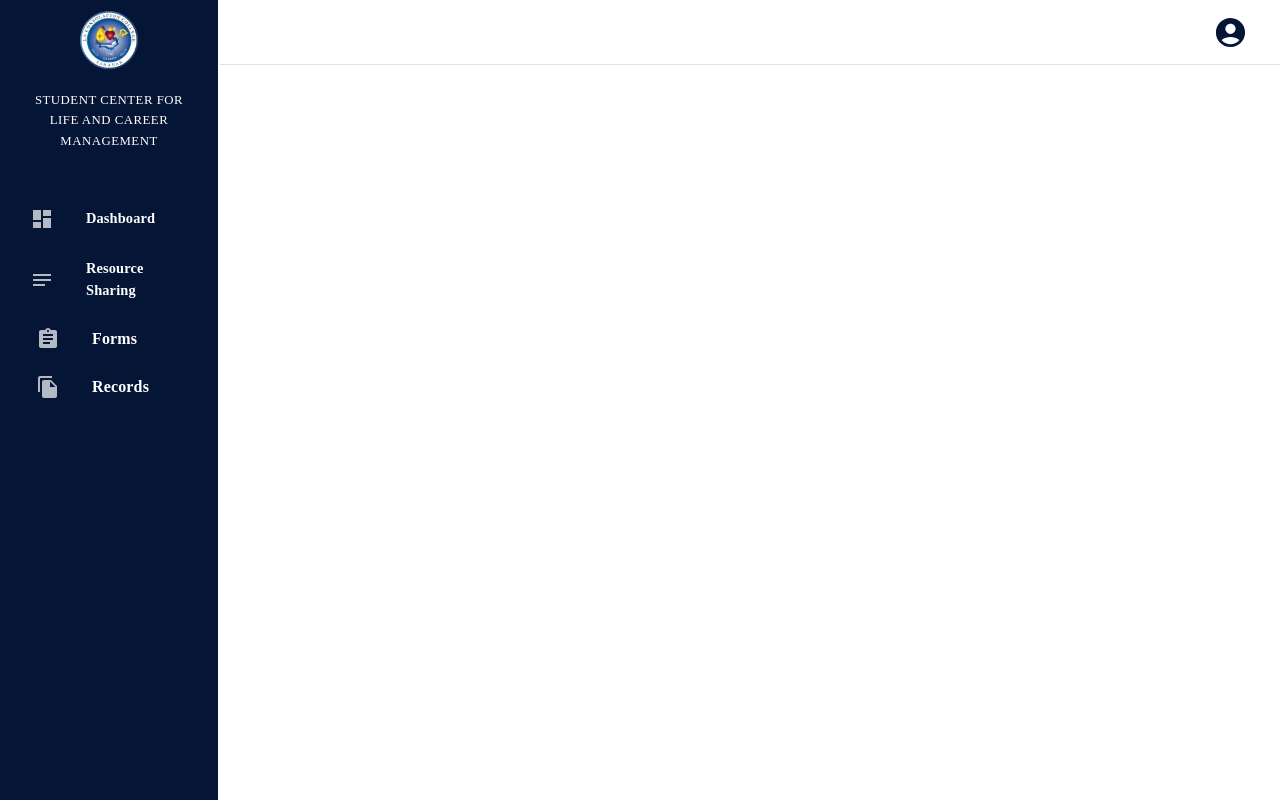
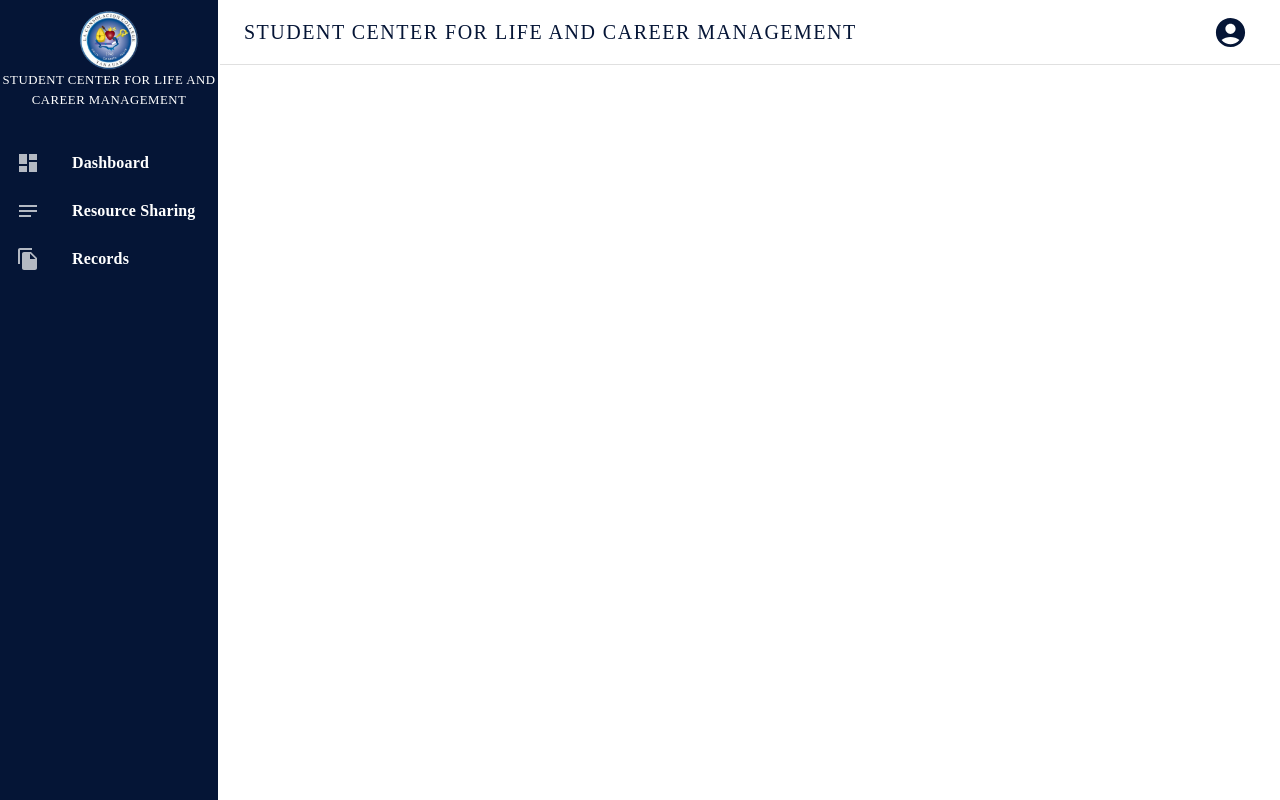
Before and after one commit to Art-Cedrick/SCLCM_FRONTEND, a React (Create React App) app: page /psychometrician in a window 1280 px wide. Built offline with nearby package versions, Linux system fonts and the light colour scheme; sample sign-in values are in the browser's storage.

Commit message:
refactor: change the navbar theme and psycho btn and sort

```diff
--- a/src/components/NavBarPsych.js
+++ b/src/components/NavBarPsych.js
@@ -1,26 +1,28 @@
-import * as React from "react";
+import AccountCircle from "@mui/icons-material/AccountCircle";
+import DashboardIcon from "@mui/icons-material/Dashboard";
+import MenuIcon from "@mui/icons-material/Menu";
+import NotesIcon from "@mui/icons-material/Notes";
+import {
+  IconButton,
+  Menu,
+  MenuItem,
+  useMediaQuery,
+} from "@mui/material";
+import AppBar from "@mui/material/AppBar";
 import Box from "@mui/material/Box";
+import CssBaseline from "@mui/material/CssBaseline";
 import Drawer from "@mui/material/Drawer";
-import AppBar from "@mui/material/AppBar";
-import CssBaseline from "@mui/material/CssBaseline";
-import Toolbar from "@mui/material/Toolbar";
 import List from "@mui/material/List";
-import { Link, useLocation } from "react-router-dom";
-import Typography from "@mui/material/Typography";
 import ListItem from "@mui/material/ListItem";
 import ListItemButton from "@mui/material/ListItemButton";
 import ListItemIcon from "@mui/material/ListItemIcon";
 import ListItemText from "@mui/material/ListItemText";
-import DashboardIcon from '@mui/icons-material/Dashboard';
-import AssignmentIcon from '@mui/icons-material/Assignment';
-import NotesIcon from '@mui/icons-material/Notes';
-import MenuIcon from "@mui/icons-material/Menu";
-import AccountCircle from "@mui/icons-material/AccountCircle";
-import { IconButton, Menu, MenuItem, useMediaQuery } from "@mui/material";
+import Toolbar from "@mui/material/Toolbar";
+import Typography from "@mui/material/Typography";
+import * as React from "react";
+import { Link, useLocation } from "react-router-dom";
+import ActiveRecordDropdown from "./ActiveRecordDropdown";
 import file from "./images/file.png";
-import FileCopyIcon from "@mui/icons-material/FileCopy";
-import DropdownMenu from "./FormDropdown";
-import ActiveRecordDropdown from "./ActiveRecordDropdown";
 
 const NavBarPsych = (props) => {
   const { drawerWidth = 260, content } = props;
@@ -47,10 +49,35 @@ const NavBarPsych = (props) => {
   };
 
   const menuItems = [
-    { text: "Dashboard", icon: <DashboardIcon />, link: "/psychometrician/dashboard", menu: false, mc: null },
-    { text: "Resource Sharing", icon: <NotesIcon />, link: "/psychometrician/resourcesharing", menu: false, mc: null },
-    // { text: "Forms", icon: <AssignmentIcon />, link: "/psychometrician/psychometrician_forms", menu: false, mc: <DropdownMenu selectedItem={selectedItem}  /> },
-    // { text: "Records", icon: <FileCopyIcon />, link: "/psychometrician/psychometrician_records", menu: false, mc: null },
+    {
+      text: "Dashboard",
+      icon: <DashboardIcon />,
+      link: "/psychometrician/dashboard",
+      menu: false,
+      mc: null,
+    },
+    {
+      text: "Resource Sharing",
+      icon: <NotesIcon />,
+      link: "/psychometrician/resourcesharing",
+      menu: false,
+      mc: null,
+    },
+    // Uncomment and update the following if needed:
+    // {
+    //   text: "Forms",
+    //   icon: <AssignmentIcon />,
+    //   link: "/psychometrician/psychometrician_forms",
+    //   menu: false,
+    //   mc: <DropdownMenu selectedItem={selectedItem} />,
+    // },
+    // {
+    //   text: "Records",
+    //   icon: <FileCopyIcon />,
+    //   link: "/psychometrician/psychometrician_records",
+    //   menu: false,
+    //   mc: null,
+    // },
   ];
 
   const isMobile = useMediaQuery("(max-width: 768px)");
@@ -67,15 +94,20 @@ const NavBarPsych = (props) => {
   };
 
   const myDrawer = (
-    <Box sx={{  backgroundColor: "rgba(5, 21, 54, 255)",
+    <Box
+      sx={{
+        backgroundColor: "rgb(5, 21, 54)",
         height: "100vh",
-        width: "100%",
         color: "#ffffff",
         position: "relative",
-        padding: "0 20px",
-      }}>
+      }}
+    >
       <Toolbar>
-        <img src={file} alt="logo" style={{ width: 60, height: 60, margin: "10px auto 0" }} />
+        <img
+          src={file}
+          alt="logo"
+          style={{ width: 60, height: 60, margin: "10px auto 0" }}
+        />
       </Toolbar>
       <Typography
         variant="h6"
@@ -86,12 +118,9 @@ const NavBarPsych = (props) => {
           letterSpacing: 0.5,
           fontFamily: "'Rozha One'",
           fontSize: "0.8rem",
-                marginTop: "20px",
-                marginBottom: "15px",
           "&:hover": {
             color: "#1E90FF",
             cursor: "pointer",
-                  onClick: "/counselor/dashboard"
           },
         }}
       >
@@ -106,16 +135,14 @@ const NavBarPsych = (props) => {
               selected={item.link === path}
               onClick={() => handleMenuItemClick(item.link)}
               sx={{
-                padding: "10px", // Add padding to selected item
                 "&.Mui-selected": {
-                  backgroundColor: "#ffffff", // White background for selected item
-                  borderTopLeftRadius: "20px", // Round only the left side
-                  borderBottomLeftRadius: "20px", // Round only the left side
-                  borderTopRighttRadius: "20px", // Round only the left side
-                  borderBottomRightRadius: "20px", // Round only the left side
-                  color: "#000", // Change text color to black when selected
+                  backgroundColor: "#ffffff",
+                  borderTopLeftRadius: "20px",
+                  borderBottomLeftRadius: "20px",
+                  // Removing right-side rounding if only the left side should be rounded
+                  color: "#000",
                   "& .MuiListItemIcon-root": {
-                    color: "#000", // Change icon color to black for selected item
+                    color: "#000",
                   },
                 },
                 ...(item.text === "Dashboard" && { marginTop: "20px" }),
@@ -137,19 +164,38 @@ const NavBarPsych = (props) => {
               <ListItemIcon sx={{ color: "rgba(255, 255, 255, 0.7)" }}>
                 {item.icon}
               </ListItemIcon>
-              <ListItemText primary={item.text} primaryTypographyProps={{ sx: { fontWeight: "bold", fontFamily: "'Rozha One'", fontSize: ".9rem" } }} />
+              <ListItemText
+                primary={item.text}
+                primaryTypographyProps={{
+                  sx: {
+                    fontWeight: "bold",
+                    fontFamily: "'Rozha One'",
+                    fontSize: "1rem",
+                  },
+                }}
+              />
             </ListItemButton>
           </ListItem>
         ))}
-         <ListItem disablePadding>
-          <DropdownMenu pathname={path} />
-        </ListItem>
         <ListItem disablePadding>
           <ActiveRecordDropdown pathname={path} />
         </ListItem>
       </List>
     </Box>
   );
+
+  const getTitle = () => {
+    switch (path) {
+      case "/psychometrician/dashboard":
+        return "Dashboard";
+      case "/psychometrician/resourcesharing":
+        return "Resource Sharing";
+      case "/psychometrician/psychometrician_records":
+        return "Records";
+      default:
+        return "Student Center for Life and Career Management";
+    }
+  };
 
   return (
     <Box sx={{ display: "flex" }}>
@@ -162,38 +208,41 @@ const NavBarPsych = (props) => {
           backgroundColor: "#ffffff",
           boxShadow: "none",
           borderBottom: "1px solid #E0E0E0",
-          color: "rgba(5, 21, 54, 255)",
+          color: "rgb(5, 21, 54)",
           zIndex: 1200,
         }}
       >
         <Toolbar sx={{ display: "flex", justifyContent: "space-between" }}>
           <Box sx={{ display: "flex", alignItems: "center" }}>
             {isMobile && (
-              <IconButton color="inherit" onClick={handleDrawerToggle} sx={{ mr: 2 }}>
-                <MenuIcon sx={{ color: "rgba(5, 21, 54, 255)" }} />
+              <IconButton
+                color="inherit"
+                onClick={handleDrawerToggle}
+                sx={{ mr: 2 }}
+              >
+                <MenuIcon sx={{ color: "rgb(5, 21, 54)" }} />
               </IconButton>
             )}
-            {/* <Typography
+            <Typography
               variant="h6"
               component="div"
               sx={{
-                fontWeight: "bold",
-                color: "rgba(5, 21, 54, 255)",
+                color: "rgb(5, 21, 54)",
                 textTransform: "uppercase",
                 letterSpacing: 1.5,
                 fontFamily: "'Rozha One'",
                 fontSize: "1.25rem",
-                "&:hover": {
-                  color: "#1E90FF",
-                  cursor: "pointer",
-                },
               }}
             >
-              Student Center for Life and Career Management
-            </Typography> */}
+              {getTitle()}
+            </Typography>
           </Box>
           <Box>
-            <IconButton color="inherit" onClick={handleProfileMenuOpen} sx={{ color: "rgba(5, 21, 54, 255)" }}>
+            <IconButton
+              color="inherit"
+              onClick={handleProfileMenuOpen}
+              sx={{ color: "rgb(5, 21, 54)" }}
+            >
               <AccountCircle fontSize="large" />
             </IconButton>
             <Menu
@@ -219,7 +268,7 @@ const NavBarPsych = (props) => {
           "& .MuiDrawer-paper": {
             width: drawerWidth,
             boxSizing: "border-box",
-            backgroundColor: "rgba(5, 21, 54, 255)",
+            backgroundColor: "rgb(5, 21, 54)",
             borderRight: "2px solid #ffffff",
           },
         }}
@@ -227,7 +276,17 @@ const NavBarPsych = (props) => {
         {myDrawer}
       </Drawer>
 
-      <Box component="main" sx={{ flexGrow: 1, bgcolor: "#ffffff", p: 3, minHeight: "100vh", height: "100%", overflow: "auto" }}>
+      <Box
+        component="main"
+        sx={{
+          flexGrow: 1,
+          bgcolor: "#ffffff",
+          p: 3,
+          minHeight: "100vh",
+          height: "100%",
+          overflow: "auto",
+        }}
+      >
         <Toolbar />
         {content}
       </Box>
--- a/src/components/NavBarStudent.js
+++ b/src/components/NavBarStudent.js
@@ -17,7 +17,7 @@ import NotesIcon from "@mui/icons-material/Notes";
 import MenuIcon from "@mui/icons-material/Menu";
 import AccountCircle from "@mui/icons-material/AccountCircle";
 import { IconButton, Menu, MenuItem, useMediaQuery } from "@mui/material";
-import file from "./images/file.png";  // Assuming file.png is the logo image
+import file from "./images/file.png"; // Assuming file.png is your logo image
 
 const NavBarStudent = React.memo((props) => {
   const { drawerWidth = 260, content } = props;
@@ -39,50 +39,58 @@ const NavBarStudent = React.memo((props) => {
   const handleLogout = () => {
     localStorage.removeItem("token");
     localStorage.removeItem("role");
-    localStorage.removeItem("sr_code");
-    localStorage.removeItem("firstname");
-    localStorage.removeItem("lastname");
-    localStorage.removeItem("middlename");
-    localStorage.removeItem("section");
-    localStorage.removeItem("year");
-
     window.location.href = "/";
     handleProfileMenuClose();
   };
 
   const menuItems = [
-    { text: "Schedule", icon: <NotesIcon />, link: "/student/studentappointment", sx: { marginTop: "20px" } }, // Added margin-top to Appointment
-    { text: "Evaluation", icon: <DashboardIcon />, link: "/student/evaluation" }, // No extra margin needed here
-    { text: "Profile", icon: <AssignmentIcon />, link: "/student/individualrecordform" },
+    {
+      text: "Schedule",
+      icon: <NotesIcon />,
+      link: "/student/studentappointment",
+      sx: { marginTop: "20px" },
+    },
+    {
+      text: "Evaluation",
+      icon: <DashboardIcon />,
+      link: "/student/evaluation",
+    },
+    {
+      text: "Profile",
+      icon: <AssignmentIcon />,
+      link: "/student/individualrecordform",
+    },
   ];
 
   const isMobile = useMediaQuery("(max-width: 768px)"); // Check if screen width is less than 768px
 
-  // Handle menu item click to update the selected item
+  // Update the selected item and close mobile sidebar if needed
   const handleMenuItemClick = (link) => {
     setSelectedItem(link);
     if (isMobile && mobileOpen) {
-      setMobileOpen(false); // Close the sidebar on mobile when an item is clicked
+      setMobileOpen(false);
     }
   };
 
   const handleDrawerToggle = () => {
-    setMobileOpen(!mobileOpen); // Toggle sidebar visibility on mobile
+    setMobileOpen(!mobileOpen);
   };
 
   const myDrawer = (
     <Box
       sx={{
-            backgroundColor: "rgba(5, 21, 54, 255)",
+        backgroundColor: "rgba(5, 21, 54, 1)",
         height: "100vh",
-            width: "100%",
         color: "#ffffff",
         position: "relative",
-            padding: "0 20px",
       }}
     >
       <Toolbar>
-        <img src={file} alt="logo" style={{ width: 60, height: 60, margin: "10px auto 0" }} />
+        <img
+          src={file}
+          alt="logo"
+          style={{ width: 60, height: 60, margin: "10px auto 0" }}
+        />
       </Toolbar>
       <Typography
         variant="h6"
@@ -92,13 +100,10 @@ const NavBarStudent = React.memo((props) => {
           textTransform: "uppercase",
           letterSpacing: 0.5,
           fontFamily: "'Rozha One'",
-                marginTop: "20px",
-                marginBottom: "20px",
           fontSize: "0.8rem",
           "&:hover": {
             color: "#1E90FF",
             cursor: "pointer",
-                  onClick: "/counselor/dashboard"
           },
         }}
       >
@@ -113,20 +118,18 @@ const NavBarStudent = React.memo((props) => {
               selected={item.link === selectedItem}
               onClick={() => handleMenuItemClick(item.link)}
               sx={{
-                padding: "10px", // Add padding to selected item
                 "&.Mui-selected": {
                   backgroundColor: "#ffffff", // White background for selected item
-                  borderTopLeftRadius: "20px", // Round only the left side
-                  borderBottomLeftRadius: "20px", // Round only the left side
-                  borderTopRighttRadius: "20px", // Round only the left side
-                  borderBottomRightRadius: "20px", // Round only the left side
-                  color: "#000", // Change text color to black when selected
-
+                  borderTopLeftRadius: "20px",
+                  borderBottomLeftRadius: "20px",
+                  // borderTopRightRadius: "20px", // Fixed typo here
+                  // borderBottomRightRadius: "20px", // Fixed typo here
+                  color: "#000", // Black text when selected
                   "& .MuiListItemIcon-root": {
-                    color: "#000", // Change icon color to black for selected item
+                    color: "#000", // Black icon for selected item
                   },
                 },
-                ...(item.text === "Appointment" && { marginTop: "20px" }), // Apply marginTop only to Appointment
+                ...(item.text === "Schedule" && { marginTop: "20px" }),
               }}
             >
               <Box
@@ -145,13 +148,31 @@ const NavBarStudent = React.memo((props) => {
               <ListItemIcon sx={{ color: "rgba(255, 255, 255, 0.7)" }}>
                 {item.icon}
               </ListItemIcon>
-              <ListItemText primary={item.text} primaryTypographyProps={{ sx: { fontWeight: "bold", fontFamily: "'Rozha One'", fontSize: ".9rem" } }} />
+              <ListItemText
+                primary={item.text}
+                primaryTypographyProps={{
+                  sx: { fontWeight: "bold", fontFamily: "'Rozha One'", fontSize: "1rem" },
+                }}
+              />
             </ListItemButton>
           </ListItem>
         ))}
       </List>
     </Box>
   );
+
+  const getTitle = () => {
+    switch (path) {
+      case "/student/studentappointment":
+        return "Schedule";
+      case "/student/evaluation":
+        return "Evaluation";
+      case "/student/individualrecordform":
+        return "Profile";
+      default:
+        return "Student Center for Life and Career Management";
+    }
+  };
 
   return (
     <Box sx={{ display: "flex" }}>
@@ -164,38 +185,41 @@ const NavBarStudent = React.memo((props) => {
           backgroundColor: "#ffffff",
           boxShadow: "none",
           borderBottom: "1px solid #E0E0E0",
-          color: "rgba(5, 21, 54, 255)",
+          color: "rgba(5, 21, 54, 1)",
           zIndex: 1200,
         }}
       >
         <Toolbar sx={{ display: "flex", justifyContent: "space-between" }}>
           <Box sx={{ display: "flex", alignItems: "center" }}>
             {isMobile && (
-              <IconButton color="inherit" onClick={handleDrawerToggle} sx={{ mr: 2 }}>
-                <MenuIcon sx={{ color: "rgba(5, 21, 54, 255)" }} />
+              <IconButton
+                color="inherit"
+                onClick={handleDrawerToggle}
+                sx={{ mr: 2 }}
+              >
+                <MenuIcon sx={{ color: "rgba(5, 21, 54, 1)" }} />
               </IconButton>
             )}
             <Typography
               variant="h6"
               component="div"
               sx={{
-                fontWeight: "bold",
-                color: "rgba(5, 21, 54, 255)",
+                color: "rgba(5, 21, 54, 1)",
                 textTransform: "uppercase",
                 letterSpacing: 1.5,
                 fontFamily: "'Rozha One'",
                 fontSize: "1.25rem",
-                "&:hover": {
-                  color: "#1E90FF",
-                  cursor: "pointer",
-                },
               }}
             >
-              Student Center for Life and Career Management
+              {getTitle()}
             </Typography>
           </Box>
           <Box>
-            <IconButton color="inherit" onClick={handleProfileMenuOpen} sx={{ color: "rgba(5, 21, 54, 255)" }}>
+            <IconButton
+              color="inherit"
+              onClick={handleProfileMenuOpen}
+              sx={{ color: "rgba(5, 21, 54, 1)" }}
+            >
               <AccountCircle fontSize="large" />
             </IconButton>
             <Menu
@@ -221,7 +245,7 @@ const NavBarStudent = React.memo((props) => {
           "& .MuiDrawer-paper": {
             width: drawerWidth,
             boxSizing: "border-box",
-            backgroundColor: "rgba(5, 21, 54, 255)",
+            backgroundColor: "rgba(5, 21, 54, 1)",
             borderRight: "2px solid #ffffff",
           },
         }}
@@ -229,7 +253,17 @@ const NavBarStudent = React.memo((props) => {
         {myDrawer}
       </Drawer>
 
-      <Box component="main" sx={{ flexGrow: 1, bgcolor: "#ffffff", p: 3, minHeight: "100vh", height: "100%", overflow: "auto" }}>
+      <Box
+        component="main"
+        sx={{
+          flexGrow: 1,
+          bgcolor: "#ffffff",
+          p: 3,
+          minHeight: "100vh",
+          height: "100%",
+          overflow: "auto",
+        }}
+      >
         <Toolbar />
         {content}
       </Box>
--- a/src/components/Psychometrician_Table.js
+++ b/src/components/Psychometrician_Table.js
@@ -95,7 +95,7 @@ const Psychometrician_Table = () => {
           zIndex: 2,
           display: "flex",
         }}>
-          <Button variant="contained" color="primary" size="small" onClick={handleOpenForm}> <FilePlus2 size={14} style={{ marginRight: '6px' }} /> Add NEW</Button>
+          {/* <Button variant="contained" color="primary" size="small" onClick={handleOpenForm}> <FilePlus2 size={14} style={{ marginRight: '6px' }} /> Add NEW</Button> */}
         </div>
 
 
```
Also changed, not shown: src/components/FormDropdown.js (+32 -4 lines), src/components/NavBar.js (+4 -4 lines), src/context/SelectedFormProvider.jsx (+17 -17 lines). Lines whose indentation alone changed are shown as unchanged.
